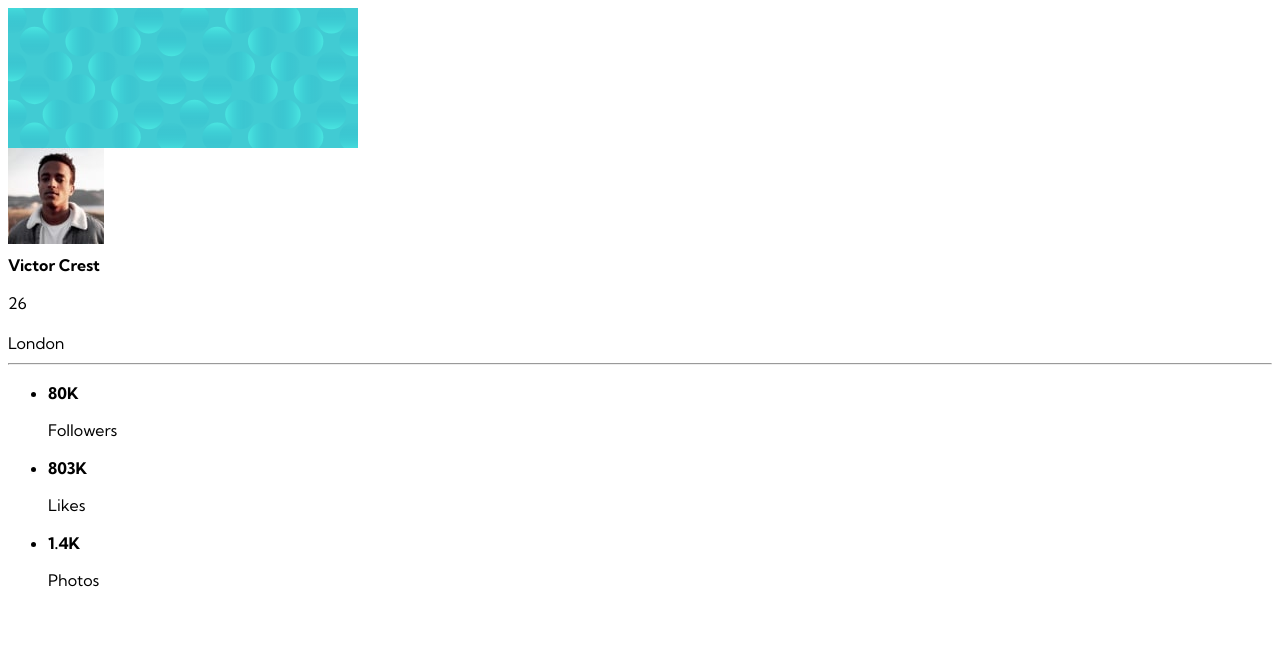
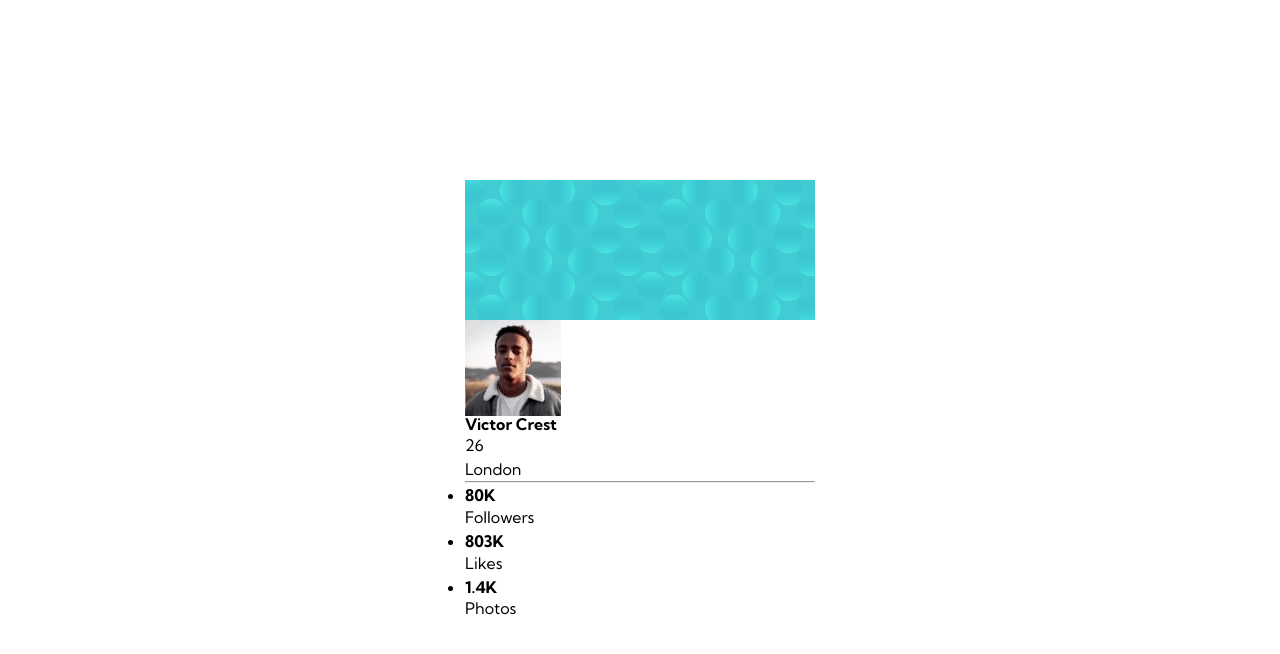
Before and after one commit to O-Julia-O/Profile-card-component, a plain HTML site: page index.html in a window 1280 px wide. Drawn offline with Linux system fonts and the light colour scheme.

Commit message:
base of main

```diff
--- a/style.css
+++ b/style.css
@@ -12,4 +12,13 @@
 * {
     font-family: var(--Kumbh-Sans);
     font-size: 16px;
+    margin: 0;
+    padding: 0;
 }
+
+main {
+    display: flex;
+    justify-content: center;
+    align-items: center;
+    min-height: 100vh;
+}
```
